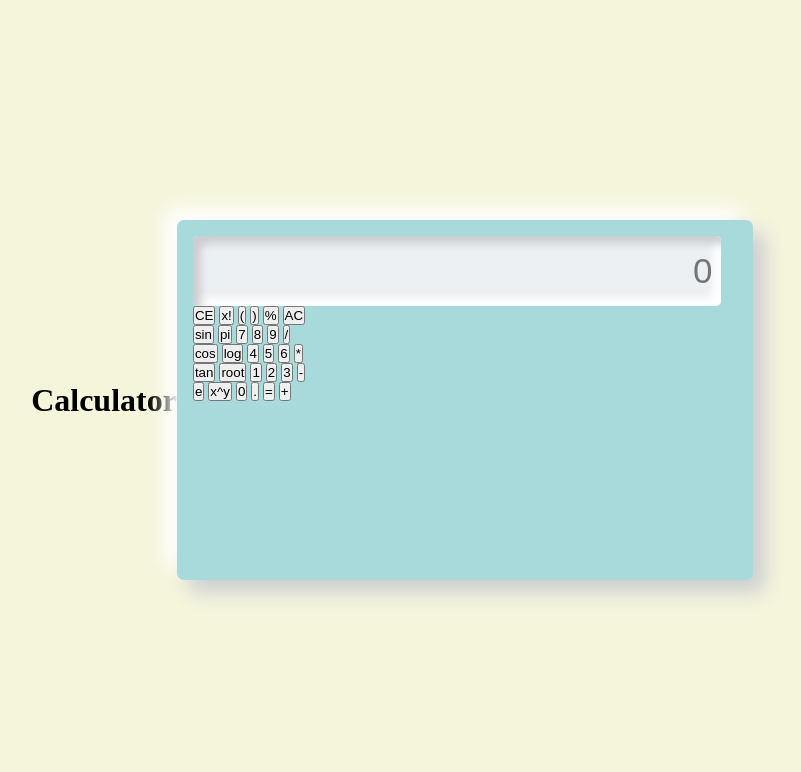
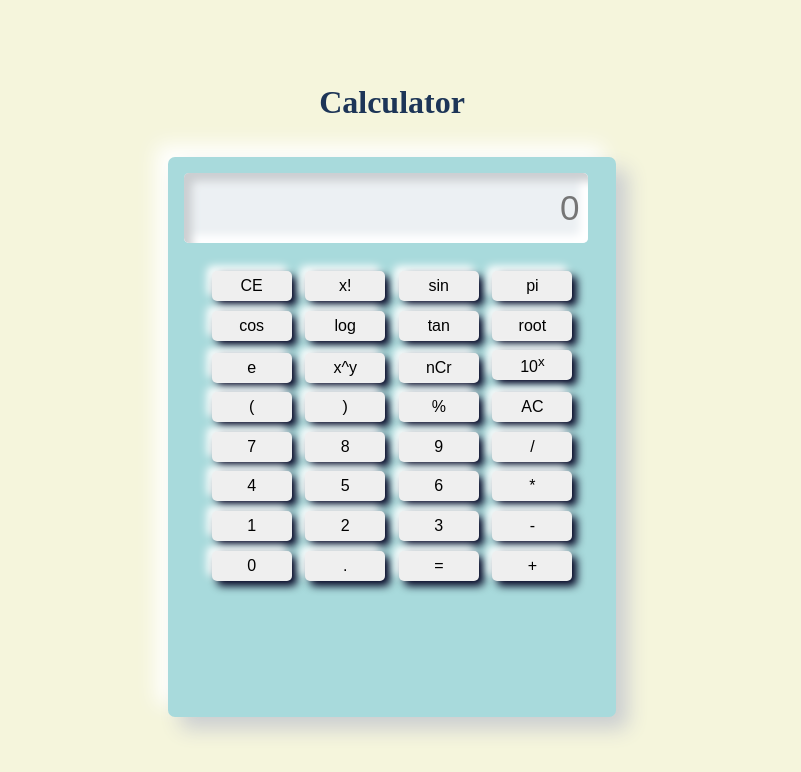
Before and after one commit to aishwaryaverma28/scientific_calculator, a plain HTML site: page index.html in a window 1280 px wide. Shown: the whole page, without its empty margins (248-1049 px from the left). Drawn offline with Linux system fonts and the light colour scheme.

Commit message:
design complete

```diff
--- a/app.js
+++ b/app.js
@@ -0,0 +1,12 @@
+let screen=document.querySelector("#screen");
+let btn=document.querySelectorAll(".btn");
+btn.forEach(item=>{
+    // item.addEventListener("click",(e)=>
+    // btntext=e.target.innerText;
+    // if(btnText=='*')
+    // btnText="*";
+
+    // screen.value+=btnText
+    // )
+    console.log(item);
+})
--- a/index.html
+++ b/index.html
@@ -8,7 +8,9 @@
     <title>Calculator</title>
 </head>
 <body>
-   <h1>Calculator</h1>
+   <h1 style="color: #1d3557;">Calculator</h1>
+   <br>
+   <br>
    <div id="calculator">
     <div class="display">
         <input type="text" placeholder="0" id="screen">
@@ -17,38 +19,47 @@
         <div class="row">
             <button class="btn">CE</button>
             <button class="btn">x!</button>
+            <button class="btn">sin</button>
+            <button class="btn">pi</button>
+        </div>
+        <div class="row">
+            <button class="btn">cos</button>
+            <button class="btn">log</button>
+            <button class="btn">tan</button>
+            <button class="btn">root</button>
+        </div>
+        <div class="row">
+            <button class="btn">e</button>
+            <button class="btn">x^y</button>
+            <button class="btn">nCr</button>
+            <button class="btn">10<sup>x</sup></button>
+        </div>
+        <div class="row">
             <button class="btn">(</button>
             <button class="btn">)</button>
             <button class="btn">%</button>
             <button class="btn">AC</button>
         </div>
         <div class="row">
-            <button class="btn">sin</button>
-            <button class="btn">pi</button>
+
             <button class="btn">7</button>
             <button class="btn">8</button>
             <button class="btn">9</button>
             <button class="btn">/</button>
         </div>
         <div class="row">
-            <button class="btn">cos</button>
-            <button class="btn">log</button>
             <button class="btn">4</button>
             <button class="btn">5</button>
             <button class="btn">6</button>
             <button class="btn">*</button>
         </div>
         <div class="row">
-            <button class="btn">tan</button>
-            <button class="btn">root</button>
             <button class="btn">1</button>
             <button class="btn">2</button>
             <button class="btn">3</button>
             <button class="btn">-</button>
         </div>
         <div class="row">
-            <button class="btn">e</button>
-            <button class="btn">x^y</button>
             <button class="btn">0</button>
             <button class="btn">.</button>
             <button class="btn">=</button>
--- a/style.css
+++ b/style.css
@@ -6,13 +6,14 @@
 body{
     background-color: beige;
     display: flex;
+    flex-direction: column;
     justify-content: center;
     align-items: center;
     min-height: 100vh;
 }
 #calculator{
-    width:45%;
-    height:45vh;
+    width:35%;
+    height:70vh;
     padding:1rem;
     border-radius: 7px;
     background-color: #a8dadc;
@@ -30,3 +31,21 @@ body{
     box-shadow: inset 8px 8px 8px #cbced1,
     inset -8px -8px 8px #ffffff;
 }
+#keypad{
+    width: 100%;
+    margin-top: 1.5rem;
+    display: flex;
+    justify-content: center;
+    align-items: center;
+    flex-direction: column;
+}
+.btn{
+    width: 80px;
+    height: 30px;
+    font-size: 16px;
+    border: none;
+    margin: 0.3rem;
+    border-radius: 5px;
+    box-shadow: 5px 5px 8px #000020,
+    -5px -5px 8px #ffffff ;
+}
```
